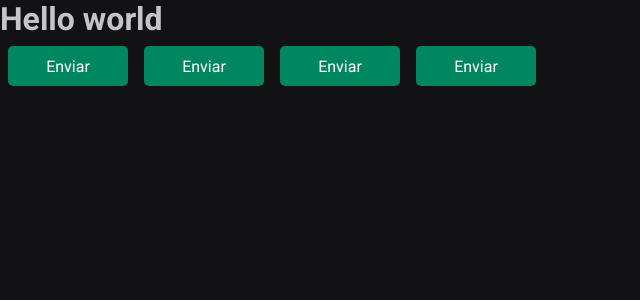
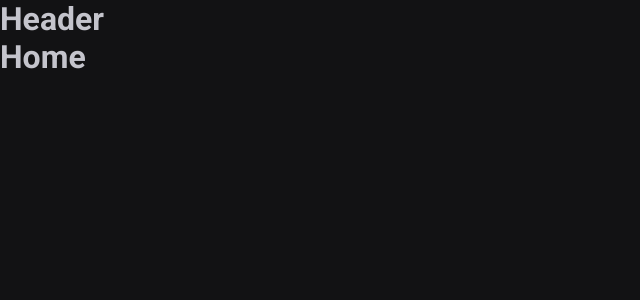
Before and after one commit to rodrigo-noschang/ignite-react-second-timer, a React (Vite) app: page / in a window 1280 px wide. Shown: the top 300 px of the page, without its empty margins (0-640 px from the left). Built offline with nearby package versions, Linux system fonts and the light colour scheme.

Commit message:
Done with the first part of react-router-dom. Installed it, created ou first routes and the layout that re-uses the same element between pages, in order to speed things up when redering the page

```diff
--- a/package.json
+++ b/package.json
@@ -12,6 +12,7 @@
   "dependencies": {
     "react": "^18.2.0",
     "react-dom": "^18.2.0",
+    "react-router-dom": "^6.14.1",
     "styled-components": "^6.0.3"
   },
   "devDependencies": {
--- a/src/App.tsx
+++ b/src/App.tsx
@@ -1,22 +1,18 @@
 import { ThemeProvider } from 'styled-components'
-
-import { Button } from './components/Button'
+import { BrowserRouter } from 'react-router-dom';
 
 import { defaultTheme } from './styles/themes/default'
 import { GlobalStyle } from './styles/global'
+
+import { Router } from './pages/Router'
 
 export function App() {
 
 	return (
 		<ThemeProvider theme={defaultTheme}>
-			<div>
-				<h1> Hello world </h1>
-
-				<Button />
-				<Button color='secondary' />
-				<Button color='danger' />
-				<Button color='success' />
-			</div>
+			<BrowserRouter>
+				<Router />
+			</BrowserRouter>
 
 			<GlobalStyle />
 		</ThemeProvider>
--- a/src/components/Button.styles.ts
+++ /dev/null
@@ -1,19 +0,0 @@
-import styled from "styled-components";
-
-export type ButtonVariants = 'primary' | 'secondary' | 'danger' | 'success';
-
-interface ButtonContainerProps {
-    variant: ButtonVariants
-}
-
-export const ButtonContainer = styled.button<ButtonContainerProps>`
-    width: 120px;
-    height: 40px;
-    border: none;
-    margin: 8px;
-    border-radius: 5px;
-
-
-    color: ${props => props.theme.white};
-    background-color: ${props => props.theme["green-500"]};
-`;
--- a/src/components/Button.tsx
+++ /dev/null
@@ -1,15 +0,0 @@
-import { ButtonContainer, ButtonVariants } from "./Button.styles"
-
-interface ButtonProps {
-    color?: ButtonVariants
-}
-
-export function Button({ color = 'primary' }: ButtonProps) {
-    return (
-        <>
-            <ButtonContainer variant={color}>
-                Enviar
-            </ButtonContainer>
-        </>
-    )
-}
--- /dev/null
+++ b/src/components/Header.tsx
@@ -0,0 +1,7 @@
+export function Header() {
+    return (
+        <header>
+            <h1> Header </h1>
+        </header>
+    )
+}
--- /dev/null
+++ b/src/layouts/DefaultLayout.tsx
@@ -0,0 +1,12 @@
+import { Outlet } from 'react-router-dom';
+
+import { Header } from "../components/Header";
+
+export function DefaultLayout() {
+    return (
+        <div>
+            <Header />
+            <Outlet />
+        </div>
+    )
+}
--- /dev/null
+++ b/src/pages/History.tsx
@@ -0,0 +1,5 @@
+export function History() {
+    return (
+        <h1> History </h1>
+    )
+}
--- /dev/null
+++ b/src/pages/Home.tsx
@@ -0,0 +1,5 @@
+export function Home() {
+    return (
+        <h1> Home </h1>
+    )
+}
--- /dev/null
+++ b/src/pages/Router.tsx
@@ -0,0 +1,17 @@
+import { Routes, Route } from 'react-router-dom';
+
+import { Home } from './Home';
+import { History } from './History';
+import { DefaultLayout } from '../layouts/DefaultLayout';
+
+export function Router() {
+    return (
+        <Routes>
+            <Route path='/' element={<DefaultLayout />} >
+                <Route path='/' element={<Home />} />
+                <Route path='/history' element={<History />} />
+            </Route>
+
+        </Routes>
+    )
+}
```
Also changed, not shown: 2 other files (tests, documents, lock files or other folders).
